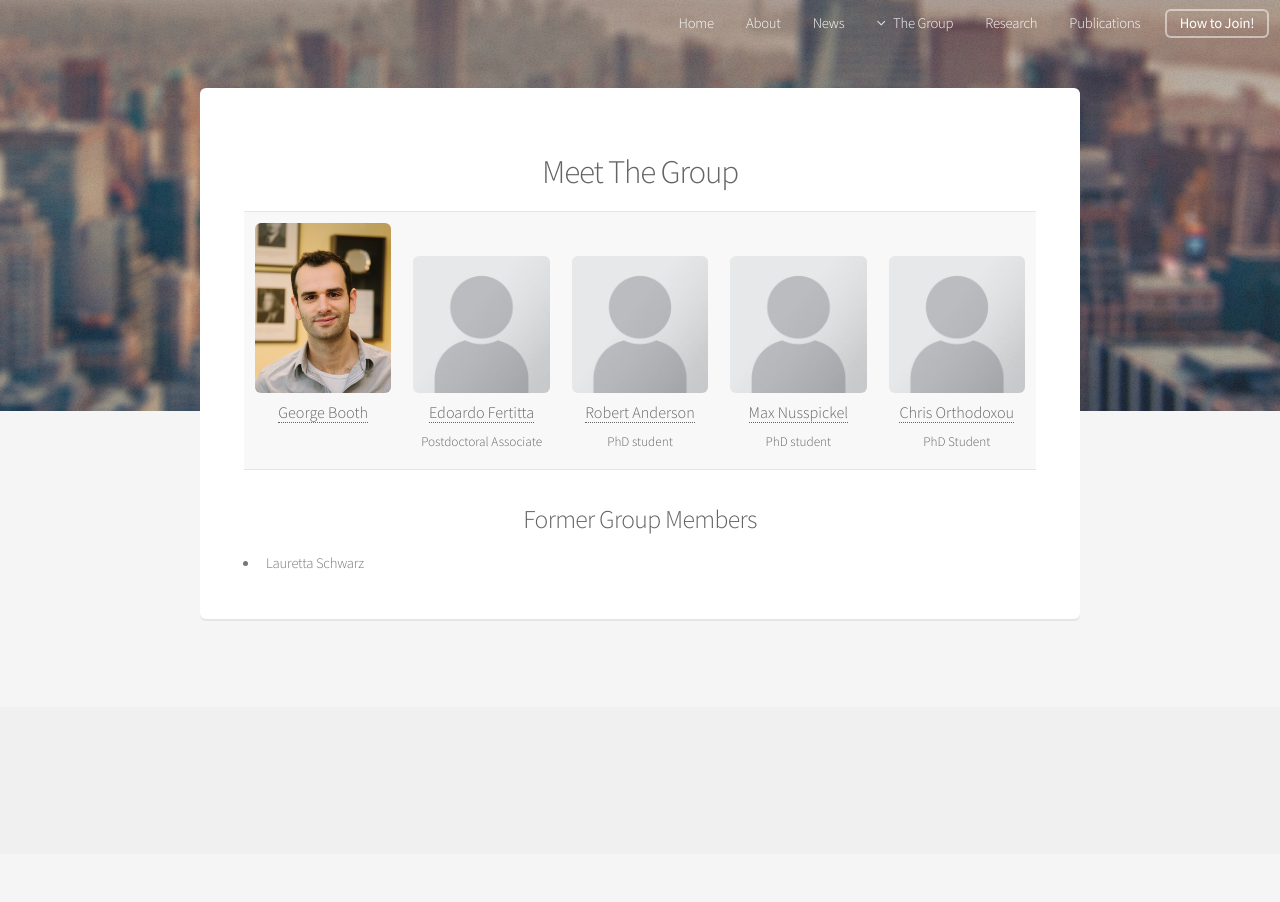
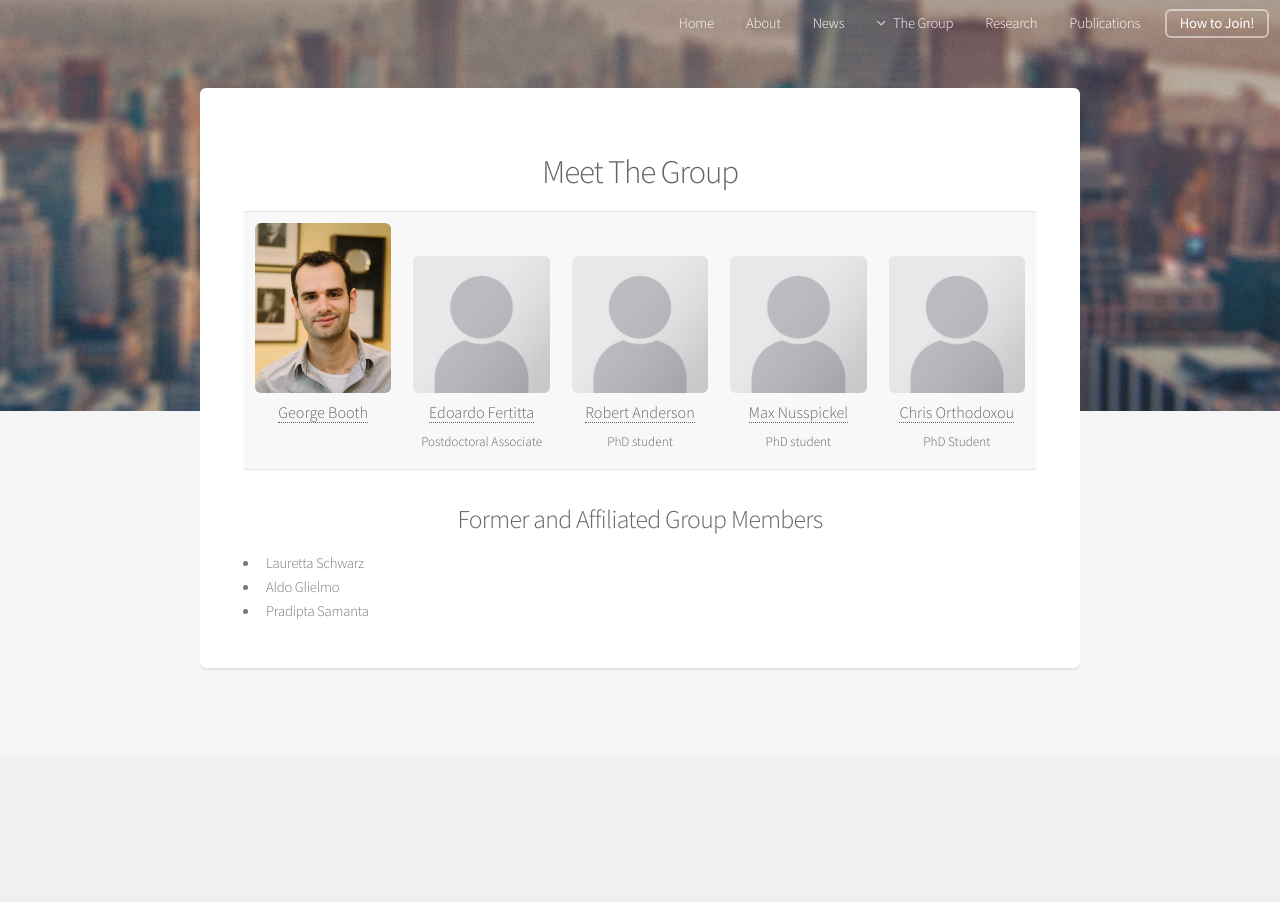
Before and after one commit to ghb24/boothgroupwebsite, a Jekyll site: the page built from group/index.html, in a window 1280 px wide. Built offline with Jekyll 4.4.1, drawn with Linux system fonts in a browser that asks for light colours.

Commit message:
Add Aldo and Pradipta to affiliated group members

```diff
--- a/group/index.html
+++ b/group/index.html
@@ -48,9 +48,11 @@ layout: default
         </tr>
     </table>
     </section>
-    <h3>Former Group Members</h3>
+    <h3>Former and Affiliated Group Members</h3>
     <ul>
         <li align="left">Lauretta Schwarz</li>
+        <li align="left">Aldo Glielmo</li>
+        <li align="left">Pradipta Samanta</li>
     </ul>
 </section>
 <!--
```
